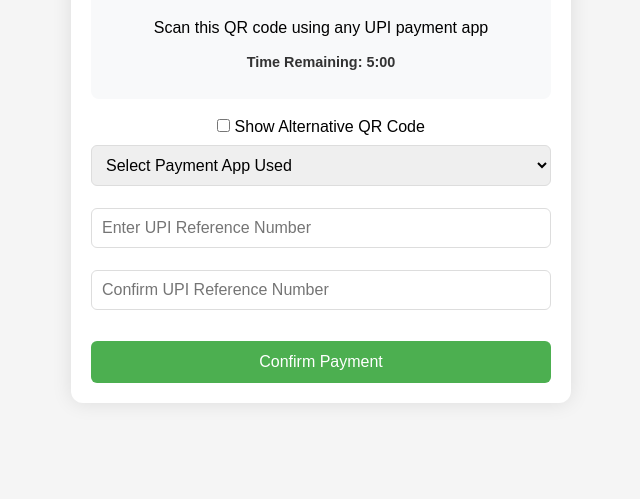
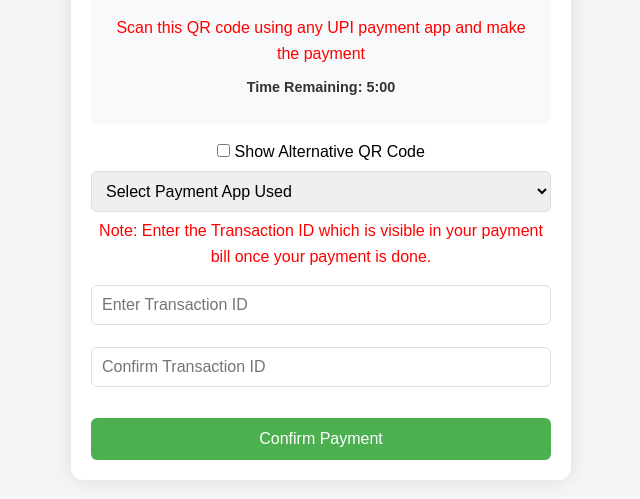
Before and after one commit to Sunilreddyyaparla/EYE2K25, a Flask app: page /qr_code in a window 1280 px wide. Shown: the part 249-748 px from the top of the page, without its empty margins (319-959 px from the left). Run offline with Flask 3, Linux system fonts and the light colour scheme; the visitor is signed in with stand-in values (Sample User, id 1).

Commit message:
Update qr_code.html

```diff
--- a/templates/qr_code.html
+++ b/templates/qr_code.html
@@ -19,7 +19,7 @@
 
         <div class="qr-container">
             <img id="qrCode" alt="Payment QR Code">
-            <p>Scan this QR code using any UPI payment app</p>
+            <p style="color: red;">Scan this QR code using any UPI payment app and make the payment</p>
             <div class="loading">Generating QR code...</div>
             <div id="timer">Time Remaining: 5:00</div>
         </div>
@@ -45,6 +45,7 @@
                 <option value="Paytm">Paytm</option>
                 <option value="Other UPI">Other UPI App</option>
             </select>
+            <p style="color: red;">Note: Enter the Transaction ID which is visible in your payment bill once your payment is done.</p>
             <div class="error-message" id="payment_app_error"></div>
 
             <div class="other-upi-container" id="other_upi_container">
@@ -52,10 +53,10 @@
                 <div class="error-message" id="other_upi_error"></div>
             </div>
 
-            <input type="text" name="upi_reference" id="upi_reference" class="input-field" placeholder="Enter UPI Reference Number" required>
+            <input type="text" name="upi_reference" id="upi_reference" class="input-field" placeholder="Enter Transaction ID" required>
             <div class="error-message" id="upi_reference_error"></div>
 
-            <input type="text" name="confirm_reference" id="confirm_reference" class="input-field" placeholder="Confirm UPI Reference Number" required>
+            <input type="text" name="confirm_reference" id="confirm_reference" class="input-field" placeholder="Confirm Transaction ID" required>
             <div class="error-message" id="confirm_reference_error"></div>
             <button type="submit" class="button">Confirm Payment</button>
         </form>
```
